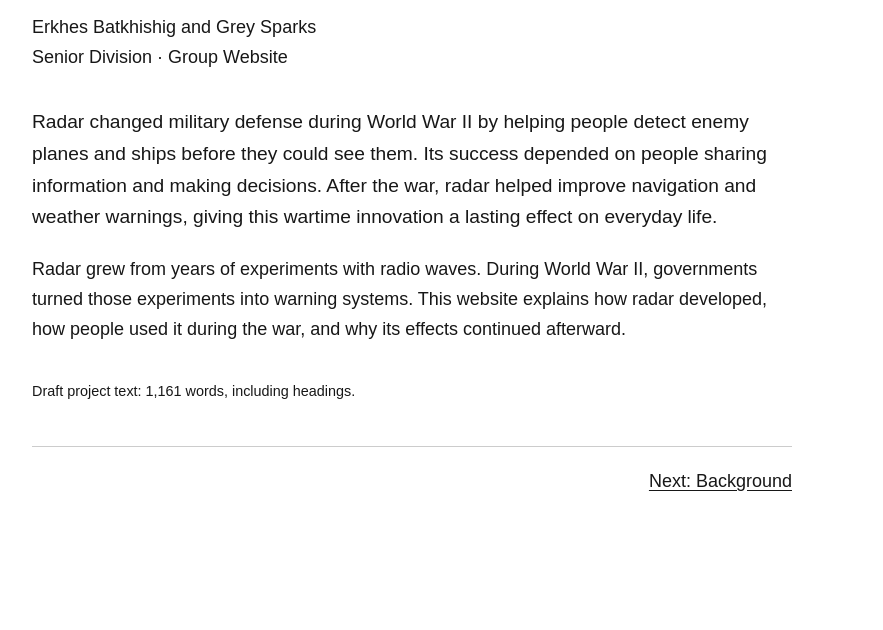
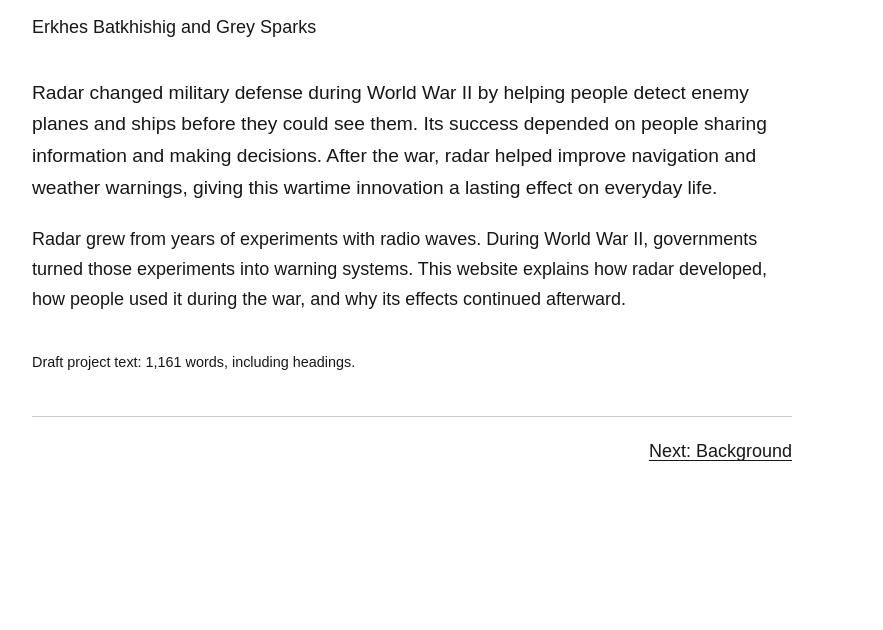
Before and after one commit to greysparks00/nhd-radar, a plain HTML site: page index.html in a window 1280 px wide. Shown: the part 170-800 px from the top of the page, without its empty margins (68-951 px from the left). Drawn offline with Linux system fonts and the light colour scheme.

Commit message:
Remove README and division/category labels

```diff
--- a/index.html
+++ b/index.html
@@ -13,7 +13,7 @@
   <div class="wrap">
     <main id="main">
       <h1>Radar: An Innovation That Changed Defense</h1>
-      <p class="byline">Erkhes Batkhishig and Grey Sparks<br>Senior Division · Group Website</p><p class="thesis">Radar changed military defense during World War II by helping people detect enemy planes and ships before they could see them. Its success depended on people sharing information and making decisions. After the war, radar helped improve navigation and weather warnings, giving this wartime innovation a lasting effect on everyday life.</p>
+      <p class="byline">Erkhes Batkhishig and Grey Sparks</p><p class="thesis">Radar changed military defense during World War II by helping people detect enemy planes and ships before they could see them. Its success depended on people sharing information and making decisions. After the war, radar helped improve navigation and weather warnings, giving this wartime innovation a lasting effect on everyday life.</p>
 <p>Radar grew from years of experiments with radio waves. During World War II, governments turned those experiments into warning systems. This website explains how radar developed, how people used it during the war, and why its effects continued afterward.</p>
 <p class="counts">Draft project text: 1,161 words, including headings.</p>
       <nav class="page-links" aria-label="Page navigation"><a class="next" href="background.html" rel="next">Next: Background</a></nav>
```
Also changed, not shown: 1 other file.
